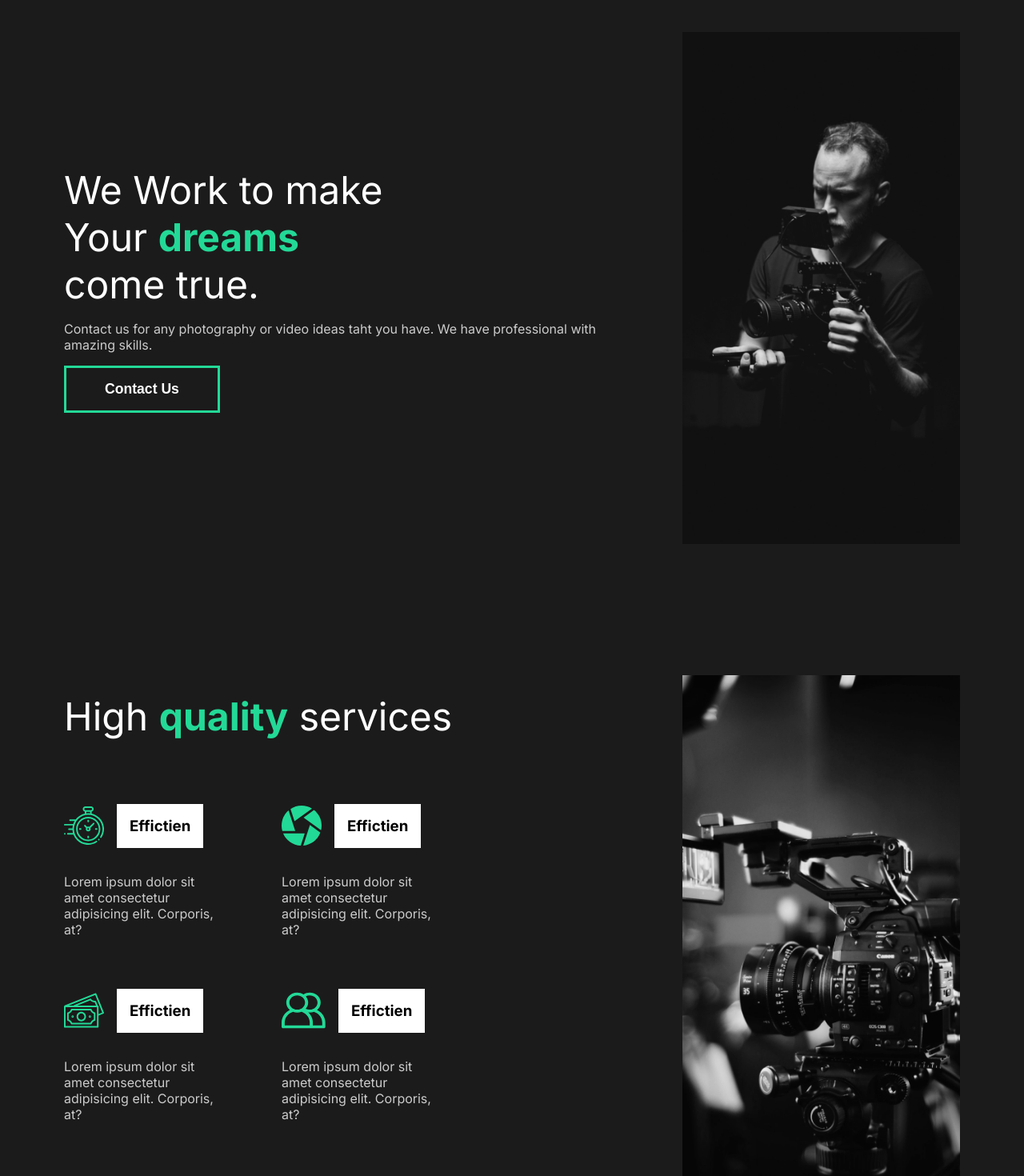
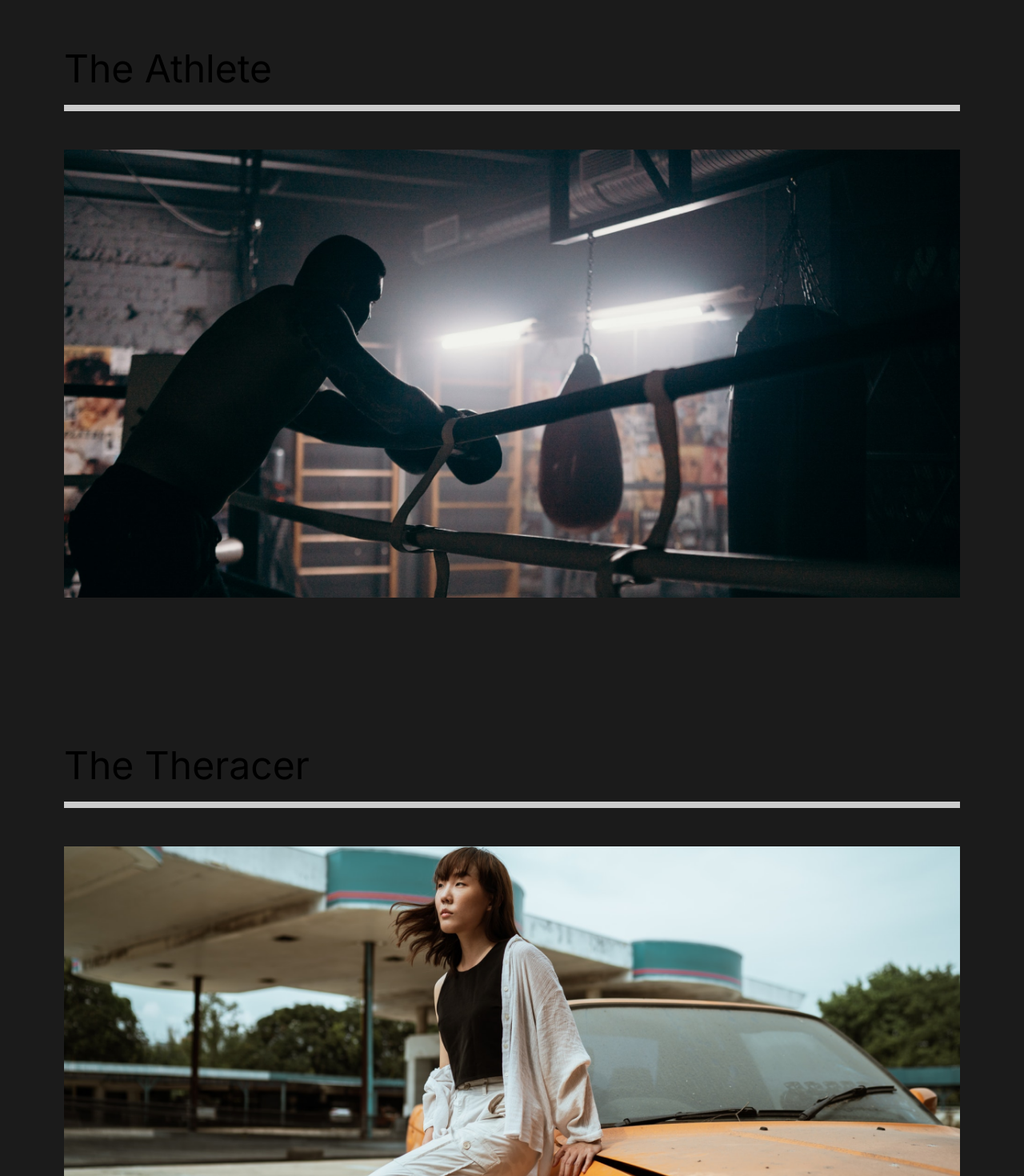
Before and after one commit to ZawojWeb/WebPortfolio-in-React, a React (Create React App) app: page /work in a window 1280 px wide. Shown: the part 120-1590 px from the top of the page at 80% size. Built offline with nearby package versions, Linux system fonts and the light colour scheme.

Commit message:
Create Pages
Add React Router Dom and pages

```diff
--- a/src/App.js
+++ b/src/App.js
@@ -1,17 +1,35 @@
 import React from 'react'
 // Global Stlye
 import GlobalStyle from './components/GlobalStyle'
+import Nav from './components/Nav'
+// Pages
 import AboutUsPage from './pages/AboutUsPage'
-import Nav from './components/Nav'
+import ContactUs from './pages/ContactUs'
+import OurWork from './pages/OurWork'
+// Router
+import {Switch,Route} from 'react-router-dom'
+
 
 
 function App() {
   return (
-    <div className="App">
-      <GlobalStyle></GlobalStyle>
-      <Nav></Nav>
-      <AboutUsPage></AboutUsPage>
-    </div>
+    <main>
+      <div className="App">
+        <GlobalStyle></GlobalStyle>
+        <Nav></Nav>
+        <Switch>
+          <Route path="/" exact>
+            <AboutUsPage></AboutUsPage>
+          </Route>
+          <Route path="/work" exact>
+            <OurWork></OurWork>
+          </Route>
+          <Route path="/contact" exact>
+          <ContactUs></ContactUs>
+          </Route>
+        </Switch>
+      </div>
+    </main>
   );
 }
 
--- a/src/components/Nav.js
+++ b/src/components/Nav.js
@@ -1,14 +1,15 @@
 import React from 'react';
 import styled from 'styled-components'
+import {Link} from 'react-router-dom'
 
 const Nav = () => {
     return(
         <SNav>
-            <h1 id="logo"><a href="#">Portfolio Demo</a></h1>
+            <h1 id="logo"><Link to="/">Portfolio Demo</Link></h1>
             <ul>
-                <li><a href="#">About Us</a></li>
-                <li><a href="#">Our Work</a></li>
-                <li><a href="#">Contact</a></li>
+                <li><Link to="/">About Us</Link></li>
+                <li><Link to="/work">Our Work</Link></li>
+                <li><Link to="/contact">Contact</Link></li>
             </ul>
         </SNav>
     )
--- a/src/index.js
+++ b/src/index.js
@@ -2,10 +2,13 @@ import React from 'react';
 import ReactDOM from 'react-dom';
 import App from './App';
 import reportWebVitals from './reportWebVitals';
+import {BrowserRouter} from 'react-router-dom';
 
 ReactDOM.render(
   <React.StrictMode>
-    <App />
+    <BrowserRouter>
+      <App />
+    </BrowserRouter>
   </React.StrictMode>,
   document.getElementById('root')
 );
--- /dev/null
+++ b/src/pages/ContactUs.js
@@ -0,0 +1,11 @@
+import React from 'react'
+
+const ContactUs = () => {
+    return (
+        <div>
+            <h1>Contact Us</h1>
+        </div>
+    )
+}
+
+export default ContactUs
--- /dev/null
+++ b/src/pages/OurWork.js
@@ -0,0 +1,56 @@
+import React from 'react'
+import styled from 'styled-components'
+import {Link} from 'react-router-dom'
+// Img
+import athleteSmall from '../img/athlete-small.png'
+import theracerSmall from '../img/theracer-small.png'
+import goodtimesSmall from '../img/goodtimes-small.png'
+
+const OurWork = () => {
+    return (
+        <Work>
+            <Movie>
+                <h2>The Athlete</h2>
+                <div className="line"></div>
+                <Link><img src={athleteSmall} alt="Image of Athlete"/></Link>
+            </Movie>
+            <Movie>
+                <h2>The Theracer</h2>
+                <div className="line"></div>
+                <Link><img src={theracerSmall} alt="Image of Theracer"/></Link>
+            </Movie>
+            <Movie>
+                <h2>Good Times</h2>
+                <div className="line"></div>
+                <Link><img src={goodtimesSmall} alt="Image Good Times"/></Link>
+            </Movie>
+        </Work>
+    )
+}
+
+const Work = styled.div`
+    min-height: 100vh;
+    overflow: hidden;
+    padding: 5rem;
+
+    h2{
+        padding: 1rem 0rem;
+    }
+`
+
+const Movie = styled.article`
+    margin-bottom: 10rem;
+    .line{
+        height: 0.5rem;
+        background: #cccccc;
+        margin-bottom: 3rem;
+    }
+    img{
+        width: 100%;
+        height: 70vh;
+        object-fit: cover;
+    }
+`
+
+
+export default OurWork
```
